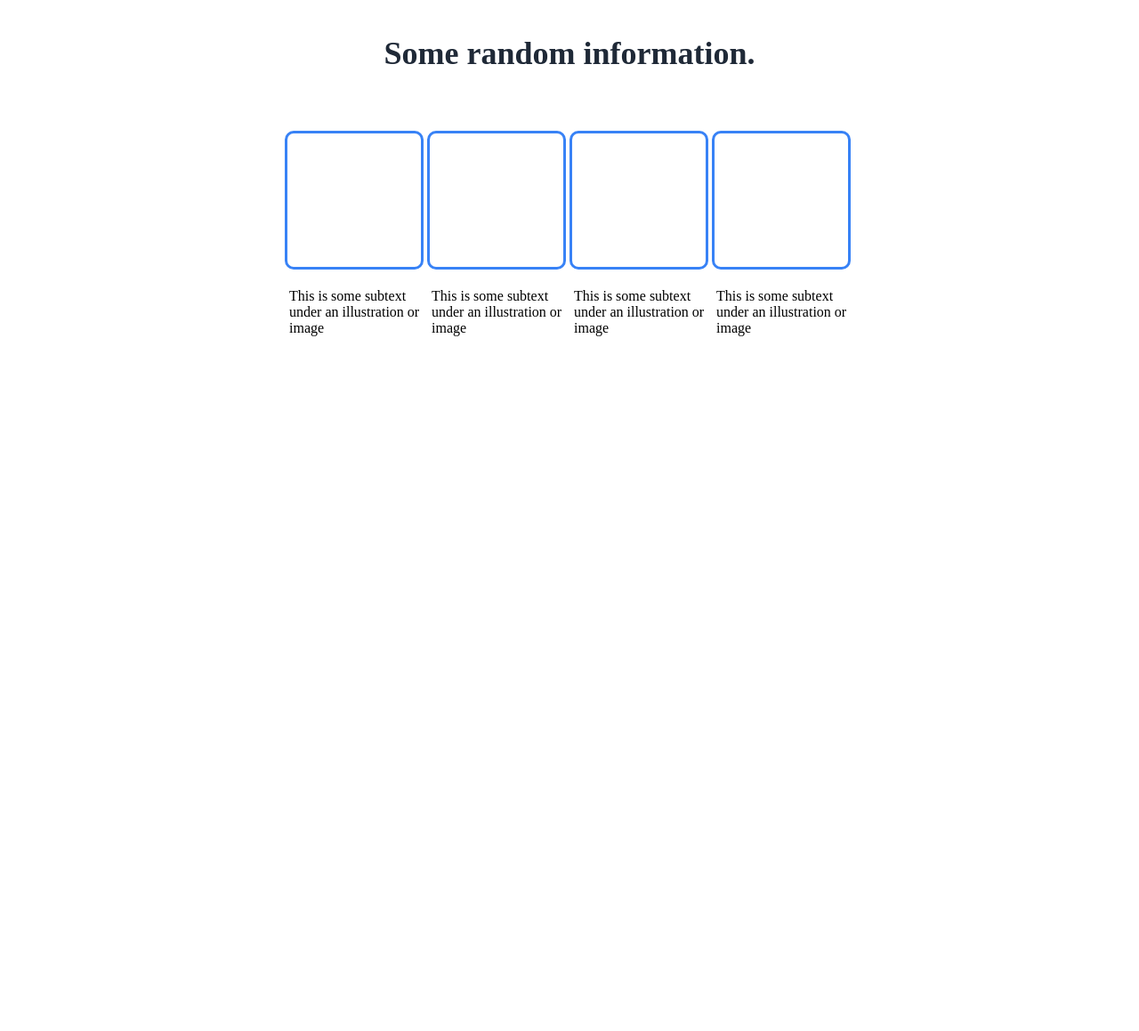
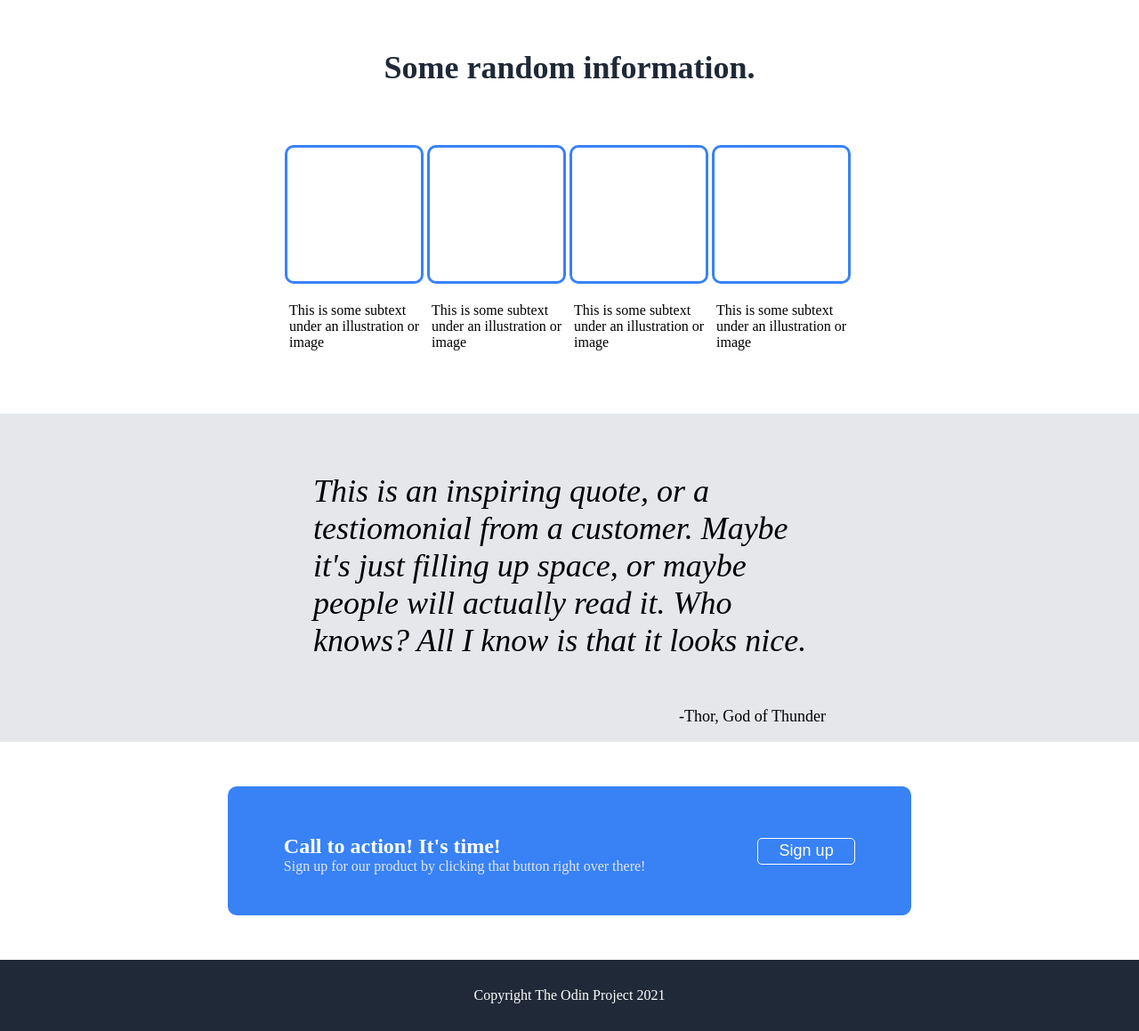
Before and after one commit to fivan14/landingPage, a plain HTML site: page index.html in a window 1280 px wide. Shown: the part 530-1689 px from the top of the page at 89% size. Before the commit the page ends 929 px from the top, so only its background shows below. Drawn offline with Linux system fonts and the light colour scheme.

Commit message:
finalized layout

```diff
--- a/index.html
+++ b/index.html
@@ -23,10 +23,10 @@
 
             <div id="hero-text-container" style="margin-left: 40px;">
                 <div id="hero-title-box">
-                    <p id="hero-title" style="font-size: 48px; font-weight: 900; color: #f9faf8; margin: 10px 0px;">This website is</br> awesome!</p>
+                    <p id="hero-title" style="font-size: 48px; font-weight: bolder; color: #f9faf8; margin: 10px 0px;">This website is</br> awesome!</p>
                 </div>
-                <div id="hero-subtitle-box" style="width: 60%">
-                    <p id="hero-subtitle" style="color:#e5e7eb;">This website has some subtext that goes here under the main
+                <div id="hero-subtitle-box" style="width: 80%">
+                    <p id="hero-subtitle" style="color:#e5e7eb; font-size: 18px;">This website has some subtext that goes here under the main
                     title. It's a smaller font and the color is lower contrast.</p>
                 </div>
                 <div id="hero-button-box">
@@ -35,12 +35,14 @@
             </div>
 
             <div id="hero-img-container" style="margin-right: 40px;">
-                <div style="width: 400px; height: 200px; background-color: gray;"></div>
+                <div style="width: 500px; height: 200px; background-color: gray; display: flex; justify-content: center; align-items: center;">
+                    <p style="color: white; font-size: 18px">this is a placeholder for an image</p>
+                </div>
             </div>
         </div>
     </div>
     <div style="display: flex; justify-content: center;">
-        <div id="main-section" style="display: flex; flex-direction: column; margin-top: 20px; width: 50%;">
+        <div id="main-section" style="display: flex; flex-direction: column; margin-top: 20px; width: 50%; margin-bottom: 50px;">
             <div id="random-info-box" style="display: flex; justify-content: center;">
                 <p style="font-size: 36px; font-weight: 900; color:#1f2937">Some random information.</p>
             </div>
@@ -67,8 +69,35 @@
         </div>
     </div>
 
-    <div id="quote-section">
+    <div id="quote-section" style="display: flex; justify-content: center; background-color: #e5e7eb;">
+        <div id="helper-container" style="display: flex; flex-direction: column; width: 45%;">
+            <div id="quote-div" style="margin: 30px 0px 0px 0px">
+                <p style="font-size: 36px; font-weight: 100; font-style: italic">This is an inspiring quote, or a testiomonial from a customer. Maybe it's just filling
+                    up space, or maybe people will actually read it. Who knows? All I know is that it looks nice.
+                </p>
+            </div>
+            <div id="author-div" style="display: flex; justify-content: flex-end;">
+                <p style="font-size: 18px; font-weight: 500px">-Thor, God of Thunder</p>
+            </div>
+        </div>
+    </div>
 
+    <div style="display: flex; justify-content: center;">
+        <div style="background-color: #3882f6; display: flex; justify-content: space-around; width: 60%; margin: 50px 0px; border-radius: 10px;">
+            <div style="display: flex; flex-direction: column; justify-content: center; padding: 30px 0px">
+                <p style="color: white; font-size: 24px; font-weight: bolder; margin-bottom: 0px;">Call to action! It's time!</p>
+                <p style="margin-top: 0px; color: #e5e7eb">Sign up for our product by clicking that button right over there!</p>
+            </div>
+            <div style="display: flex; align-items: center">
+                <button style="background-color: #3882f6; color: white; width: 110px; height: 30px; border-radius: 5px; font-size: 18px; border: 1px solid white;">Sign up</button>
+            </div>
+        </div>
     </div>
+
+    <footer style="background-color: #1f2937; display: flex; justify-content: center; padding: 15px 0px">
+        <div>
+            <p style="color: white">Copyright The Odin Project 2021</p>
+        </div>
+    </footer>
 </body>
 </html>
```
